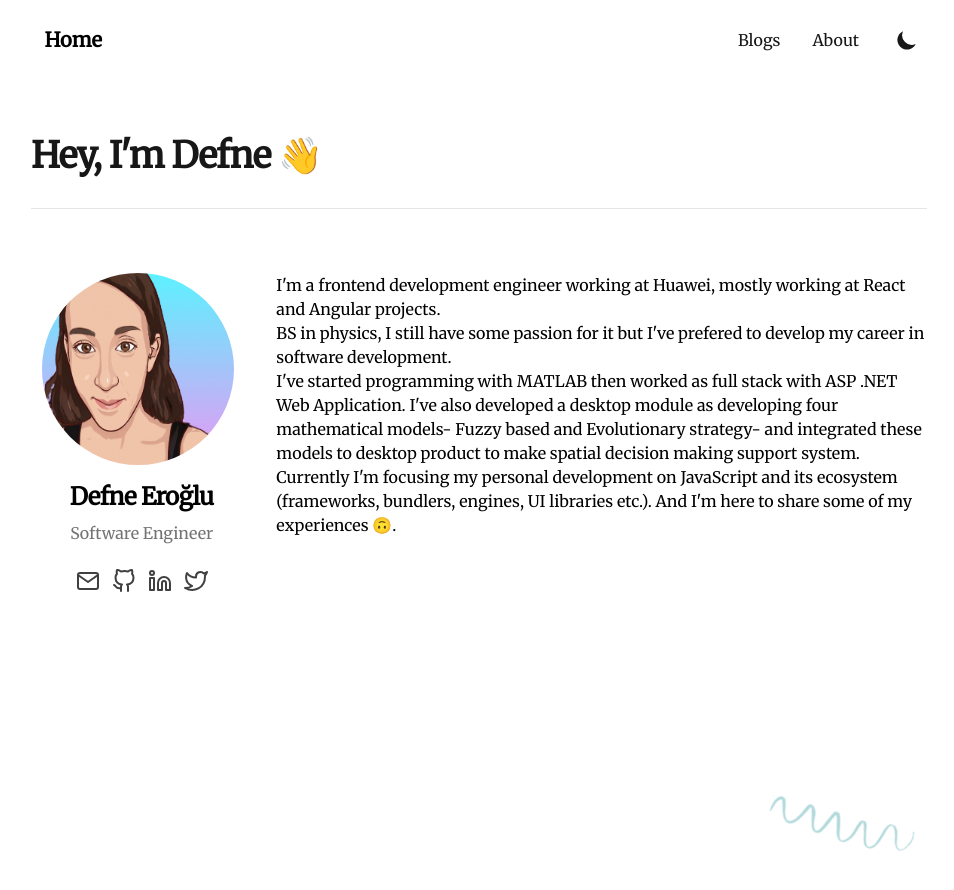
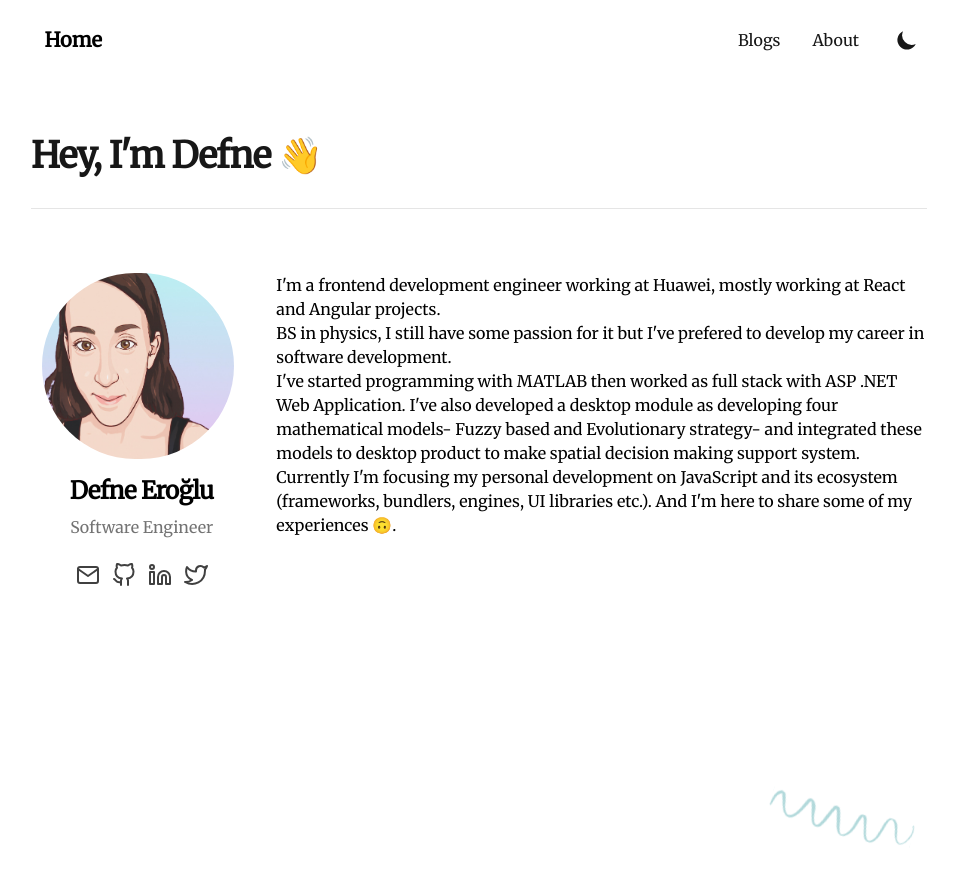
Before and after one commit to definite2/defneeroglu, a Next.js app: page /about in a window 1280 px wide. Shown: the top 890 px of the page, without its empty margins (161-1115 px from the left). Built offline with nearby package versions, Linux system fonts and the light colour scheme; what @tailwindcss/typography would draw is missing.

Commit message:
chnage avatart

```diff
--- a/src/pages/about.js
+++ b/src/pages/about.js
@@ -2,7 +2,7 @@ import { PageSeo } from "@/components/Seo";
 import {siteMetadata} from "@/constants/siteMetadata";
 import Image from "next/image";
 import SocialIcon from "@/components/Social";
-import avatar from "../../public/media/me.jpg"
+import avatar from "../../public/media/avatar1.jpg"
 const about = () => {
   const { author, occupation, email, twitter, linkedin, github } =
     siteMetadata;
@@ -24,7 +24,7 @@ const about = () => {
               src={avatar}
               alt="Defne Eroğlu"
               width="192px"
-              height="192px"
+              height="186px"
               className="w-48 h-48 rounded-full"
             />
             <h3 className="pt-4 pb-2 text-2xl font-bold leading-8 tracking-tight">
```
